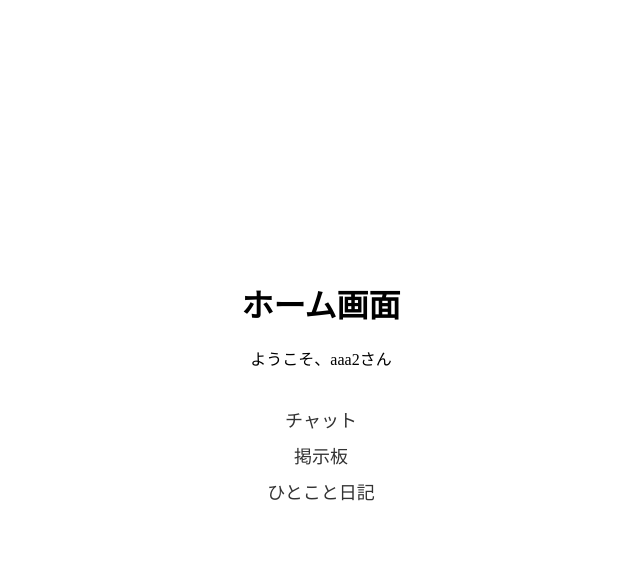
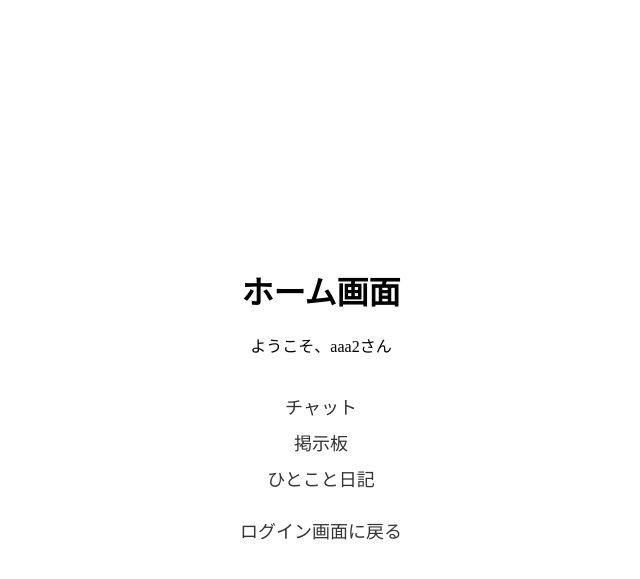
Before and after one commit to MiyukiWatanabe0/Public3_Repository, a Django app: page /Unityapp/home_home/ in a window 1280 px wide. Shown: the top 579 px of the page, without its empty margins (319-959 px from the left). Run offline with Django 4.2, Linux system fonts and the light colour scheme; a user stored in the database is signed in.

Commit message:
デプロイ3

```diff
--- a/Kinnet/Unityapp/templates/home_home.html
+++ b/Kinnet/Unityapp/templates/home_home.html
@@ -24,5 +24,6 @@
     <h1>ホーム画面</h1>
     <p>ようこそ、{{ user.username }}さん</p>
     {% include 'home_menu.html' %}
+    <a href="{% url 'login' %}">ログイン画面に戻る</a>
 </body>
 </html>
```
Also changed, not shown: Kinnet/db.sqlite3.
